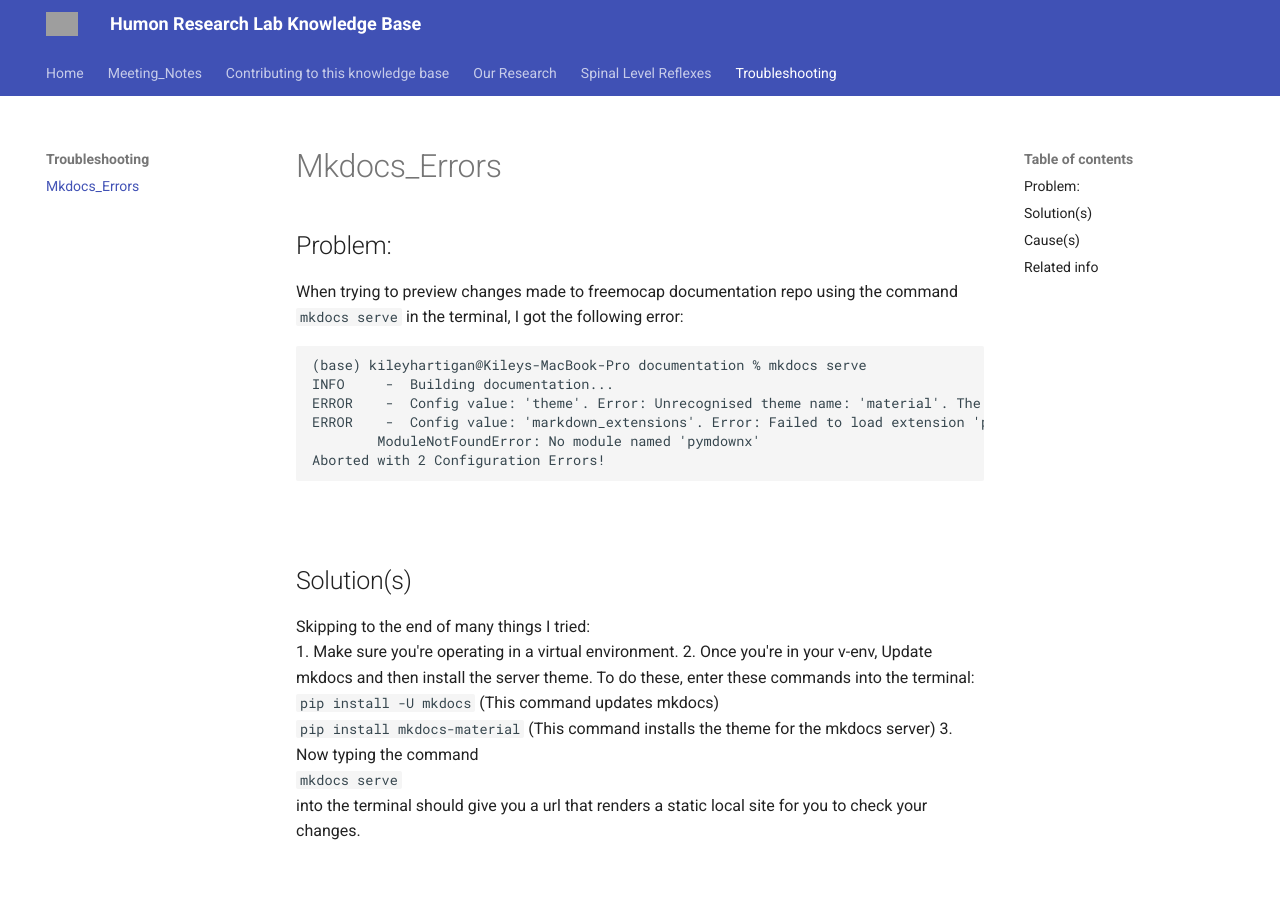
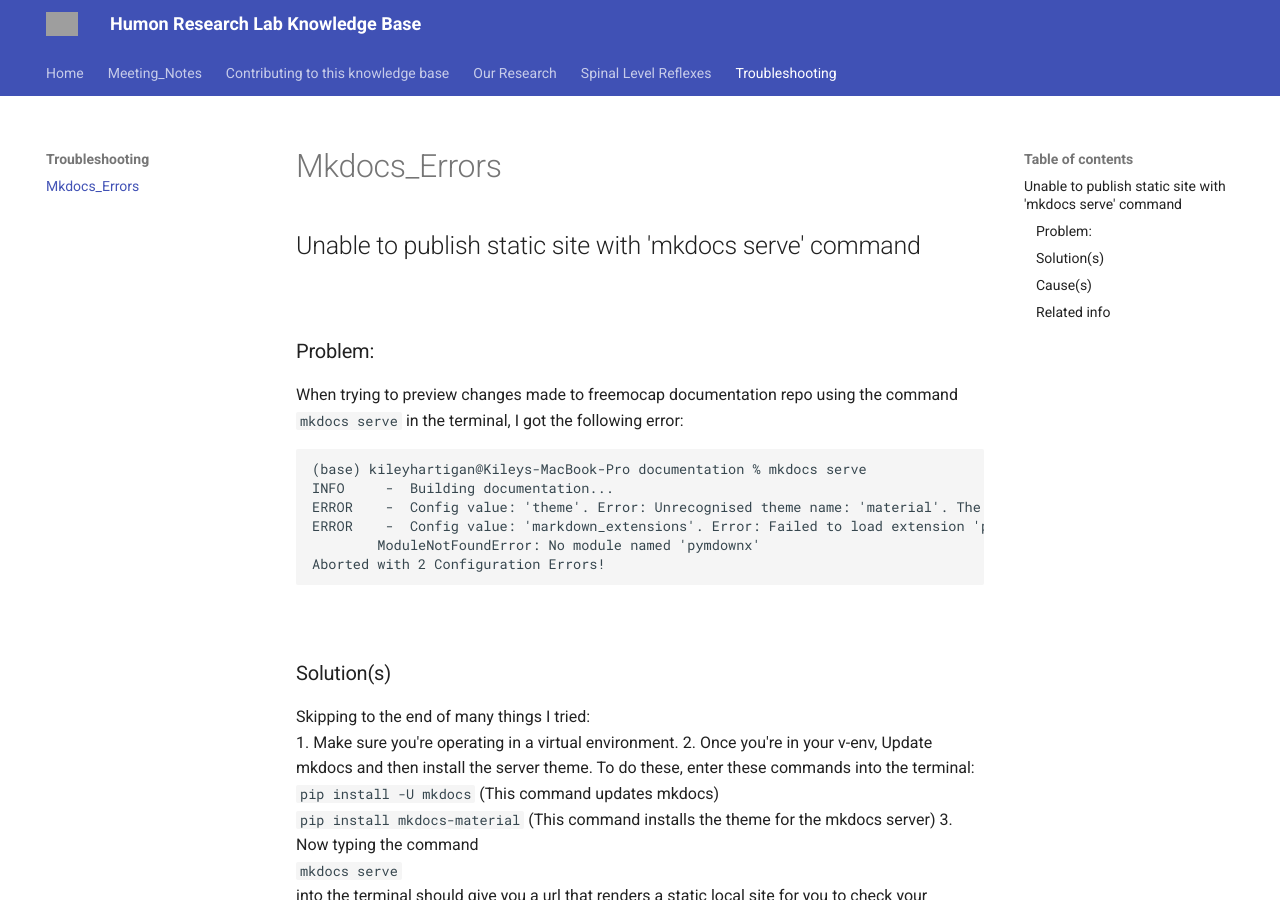
Before and after one commit to HuMoN-Research-Lab/HuMoN-Research-Lab.github.io, an MkDocs documentation site: the page built from docs/Troubleshooting/Mkdocs_Errors.md, in a window 1280 px wide and 900 px high. Built offline with MkDocs 1.6.1 and Material for MkDocs 9.7.7, drawn with Linux system fonts in a browser that asks for light colours; grey boxes are pictures that could not be loaded.

Commit message:
Adjusting troubleshooting and literature review workflows
Updating current workflows.

```diff
--- a/docs/Troubleshooting/Mkdocs_Errors.md
+++ b/docs/Troubleshooting/Mkdocs_Errors.md
@@ -1,7 +1,11 @@
 # Mkdocs_Errors
 
 
-## Problem:
+## Unable to publish static site with 'mkdocs serve' command
+
+<p>&nbsp;</p>
+
+### Problem:
 When trying to preview changes made to freemocap documentation repo using the command `mkdocs serve` in the terminal, I got the following error:
 
 
@@ -14,7 +18,7 @@ When trying to preview changes made to freemocap documentation repo using the co
     Aborted with 2 Configuration Errors!
 <p>&nbsp;</p>
 
-## Solution(s)
+### Solution(s)
 Skipping to the end of many things I tried:
 1. Make sure you're operating in a virtual environment.
 2. Once you're in your v-env, Update mkdocs and then install the server theme. To do these, enter these commands into the terminal:
@@ -25,12 +29,12 @@ Skipping to the end of many things I tried:
 into the terminal should give you a url that renders a static local site for you to check your changes.
 <p>&nbsp;</p>
 
-## Cause(s)
+### Cause(s)
 1. The first problem was that I had an out of date version of mkdocs, so it didn't recognize the version of markdown my system was using.
 2. The second problem was that I hadn't installed the right theme.
 <p>&nbsp;</p>
 
-## Related info
+### Related info
 The original error had a line that said: `...failed to load extension 'pymdownx.snippets'.`
   Stackoverflow and google helped me with a suggestion to force install pymdown like this...
 
```
Also changed, not shown: docs/Contributing_to_this_knowledge_base/How_to_Contribute_to_Troubleshooting_docs.md (added, +34 -0 lines), docs/Contributing_to_this_knowledge_base/How_to_Contribute_to_Literature_Reviews.md (renamed from docs/Contributing_to_this_knowledge_base/Literature_Reviews.md).
